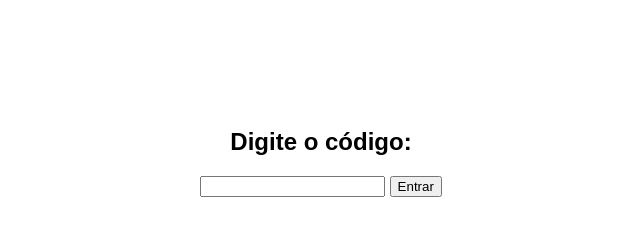
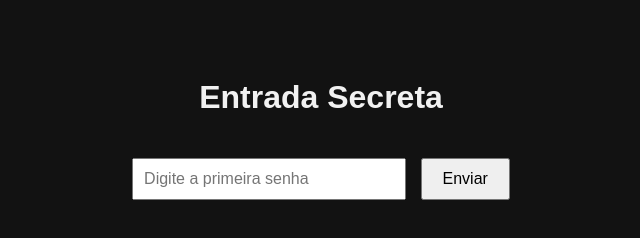
Before and after one commit to RogiDodo/Codigo-secreto-2, a plain HTML site: page index.html in a window 1280 px wide. Shown: the whole page, without its empty margins (319-959 px from the left). Drawn offline with Linux system fonts and the light colour scheme.

Commit message:
Update index.html

```diff
--- a/index.html
+++ b/index.html
@@ -1,24 +1,77 @@
 <!DOCTYPE html>
-<html>
+<html lang="pt-BR">
 <head>
-  <meta charset="UTF-8">
-  <title>...</title>
+  <meta charset="UTF-8" />
+  <meta name="viewport" content="width=device-width, initial-scale=1.0"/>
+  <title>Digite o codigo</title>
+  <style>
+    body {
+      font-family: Arial, sans-serif;
+      background-color: #121212;
+      color: #f1f1f1;
+      display: flex;
+      flex-direction: column;
+      align-items: center;
+      padding: 50px;
+    }
+    .input-section {
+      margin: 20px 0;
+    }
+    input {
+      padding: 10px;
+      font-size: 1rem;
+      width: 250px;
+    }
+    button {
+      padding: 10px 20px;
+      font-size: 1rem;
+      margin-left: 10px;
+      cursor: pointer;
+    }
+    #mensagem, #segundaSenha {
+      display: none;
+      margin-top: 20px;
+    }
+  </style>
 </head>
-<body style="text-align:center; padding-top:100px; font-family:sans-serif;">
-  <h2>Digite o código:</h2>
-  <input id="codigo" placeholder="" />
-  <button onclick="verificar()">Entrar</button>
-  <p id="mensagem" style="color:red;"></p>
+<body>
+
+  <h1>Entrada Secreta</h1>
+
+  <div class="input-section">
+    <input type="text" id="senha1" placeholder="Digite a primeira senha" />
+    <button onclick="verificarPrimeira()">Enviar</button>
+  </div>
+
+  <div id="mensagem">
+    <p><strong>Mensagem personalizada:</strong> Parabéns, você descobriu o primeiro segredo!</p>
+  </div>
+
+  <div id="segundaSenha" class="input-section">
+    <input type="text" id="senha2" placeholder="Digite a próxima senha" />
+    <button onclick="verificarSegunda()">Continuar</button>
+  </div>
 
   <script>
-    function verificar() {
-      const input = document.getElementById("codigo").value.trim();
-      if (input === "Betelgeuse") {
-        window.location.href = "https://youtu.be/MfSFcbFNAik?si=SKyHnEBx73CAqPbj"; // substitua pelo seu link
+    function verificarPrimeira() {
+      const senha = document.getElementById("senha1").value.trim();
+      if (senha === "chave1") {
+        document.getElementById("mensagem").style.display = "block";
+        document.getElementById("segundaSenha").style.display = "block";
       } else {
-        document.getElementById("mensagem").innerText = "...";
+        // Nenhum alerta para manter o mistério
+        document.getElementById("mensagem").style.display = "none";
+        document.getElementById("segundaSenha").style.display = "none";
+      }
+    }
+
+    function verificarSegunda() {
+      const senha = document.getElementById("senha2").value.trim();
+      if (senha === "chave2") {
+        window.location.href = "https://www.youtube.com/watch?v=dQw4w9WgXcQ";
       }
     }
   </script>
+
 </body>
 </html>
```
